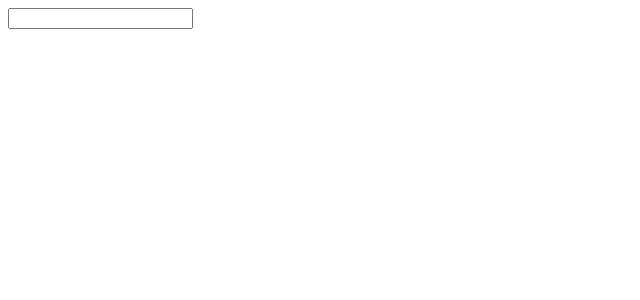
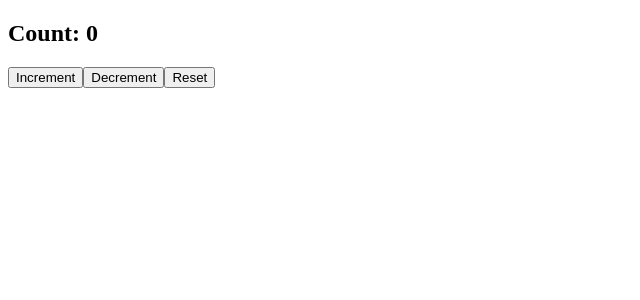
Before and after one commit to SujithKaruvanchery/react-practice, a React (Vite) app: page / in a window 1280 px wide. Shown: the top 300 px of the page, without its empty margins (0-640 px from the left). Built offline with nearby package versions, Linux system fonts and the light colour scheme.

Commit message:
Add useReducer counter example with increment, decrement, and reset actions

```diff
--- a/src/App.jsx
+++ b/src/App.jsx
@@ -93,13 +93,13 @@
 
 // export default App;
 
-import React from 'react'
-import UseReducer from './components/UseReducer';
+import React from 'react';
+import Counter1 from './components/Counter1';
 
 function App() {
   return (
     <div>
-      <UseReducer />
+      <Counter1 />
     </div>
   )
 }
--- /dev/null
+++ b/src/components/Counter1.jsx
@@ -0,0 +1,63 @@
+// import React, { useState } from 'react'
+
+// function Counter1() {
+//     const [count, setCount] = useState(0);
+
+//     return (
+//         <div>
+//             <h2>Count: {count}</h2>
+
+//             <button onClick={() => setCount(count + 1)}>
+//                 Increment
+//             </button>
+
+//             <button onClick={() => setCount(count - 1)}>
+//                 Decrement
+//             </button>
+//         </div>
+//     )
+// }
+
+// export default Counter1
+
+import React, { useReducer } from 'react'
+
+function reducer(state, action) {
+    switch (action.type) {
+        case 'increment':
+            return state + 1;
+
+        case 'decrement':
+            return state - 1;
+
+        case 'reset':
+            return 0;
+
+        default:
+            return state;
+    }
+}
+
+function Counter1() {
+    const [count, dispatch] = useReducer(reducer, 0);
+
+    return (
+        <div>
+            <h2>Count: {count}</h2>
+
+            <button onClick={() => dispatch({ type: 'increment' })}>
+                Increment
+            </button>
+
+            <button onClick={() => dispatch({ type: 'decrement' })}>
+                Decrement
+            </button>
+
+            <button onClick={() => dispatch({ type: 'reset' })}>
+                Reset
+            </button>
+        </div>
+    )
+}
+
+export default Counter1
```
